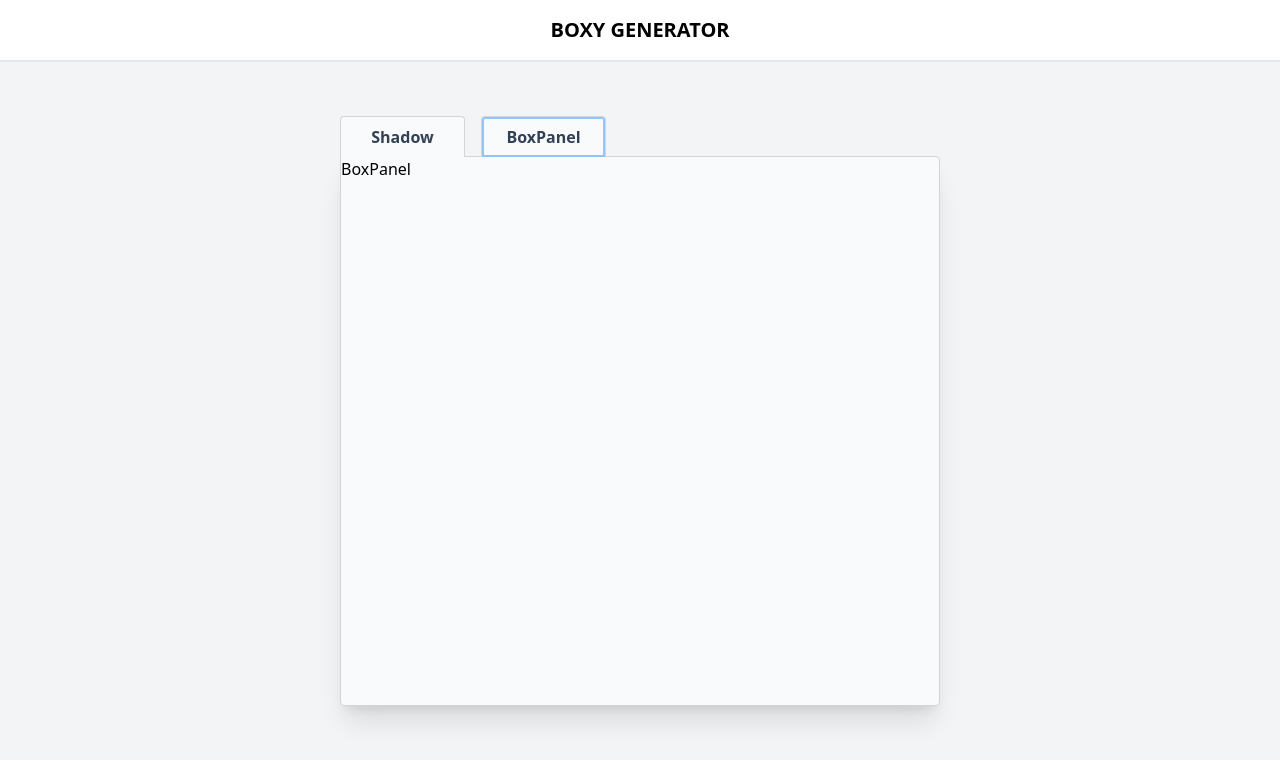
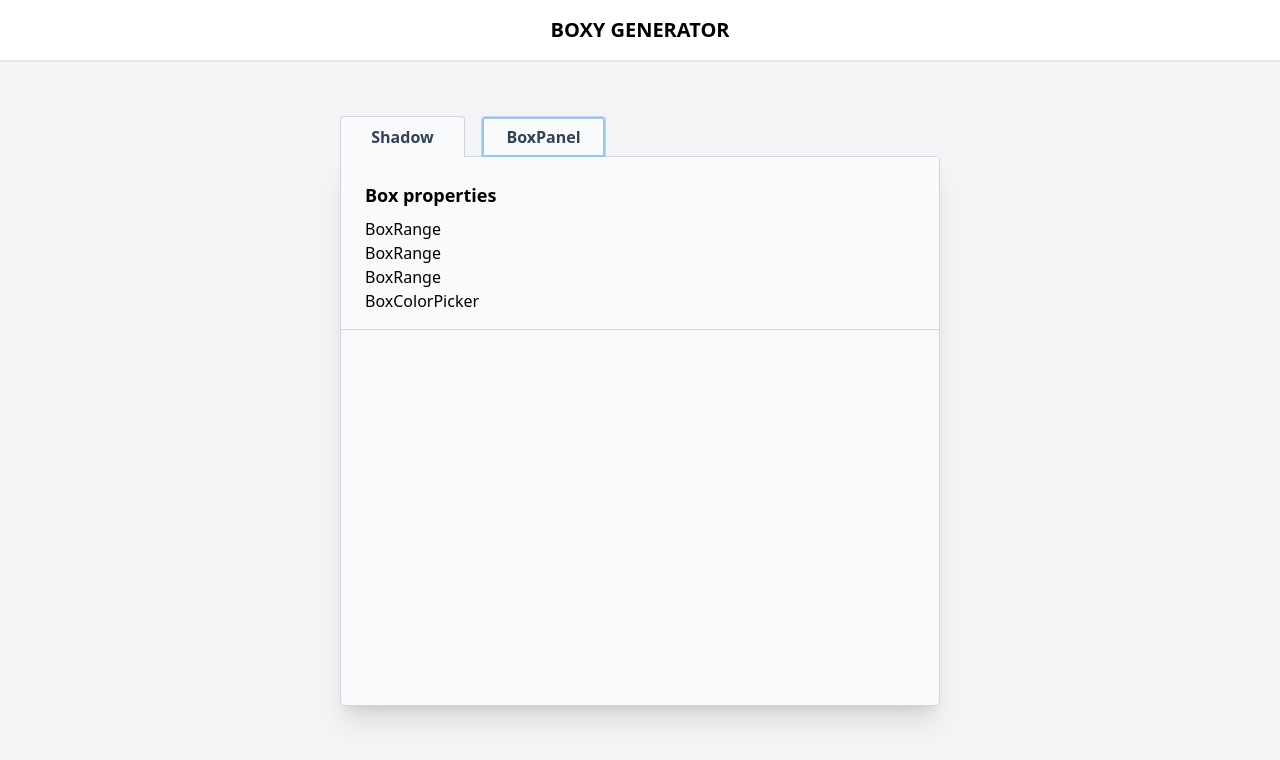
Before and after one commit to Tresor-ilunga/boxy-generator, a React (Vite) app: page / in a window 1280 px wide. Both pictures are taken after a click on the button "BoxPanel". Shown: the top 760 px of the page. Built offline with nearby package versions, Linux system fonts and the light colour scheme.

Commit message:
Display box property components

```diff
--- /dev/null
+++ b/src/layouts/BoxPanel/BoxColorPicker.jsx
@@ -0,0 +1,5 @@
+export default function BoxColorPicker() {
+    return (
+        <div>BoxColorPicker</div>
+    )
+}
--- a/src/layouts/BoxPanel/BoxPanel.jsx
+++ b/src/layouts/BoxPanel/BoxPanel.jsx
@@ -1,5 +1,23 @@
+import { useSelector } from "react-redux"
+import BoxRange from "./BoxRange.jsx"
+import BoxColorPicker from "./BoxColorPicker.jsx"
+
 export default function BoxPanel() {
+    const boxState = useSelector(state => state.boxProperties)
+
+    const boxInputs = boxState.map((input, index) => {
+        if(input.type === "range"){
+            return <BoxRange key={index} inputData={input} />
+        }
+        else if(input.type === "color"){
+            return <BoxColorPicker key={index} inputData={input} />
+        }
+    })
+
     return (
-        <div>BoxPanel</div>
+        <div className="bg-gray-50 px-6 py-4 border-b border-gray-300">
+            <p className="font-bold text-lg my-2">Box properties</p>
+            {boxInputs}
+        </div>
     )
 }
--- /dev/null
+++ b/src/layouts/BoxPanel/BoxRange.jsx
@@ -0,0 +1,5 @@
+export default function BoxRange() {
+    return (
+        <div>BoxRange</div>
+    )
+}
```
